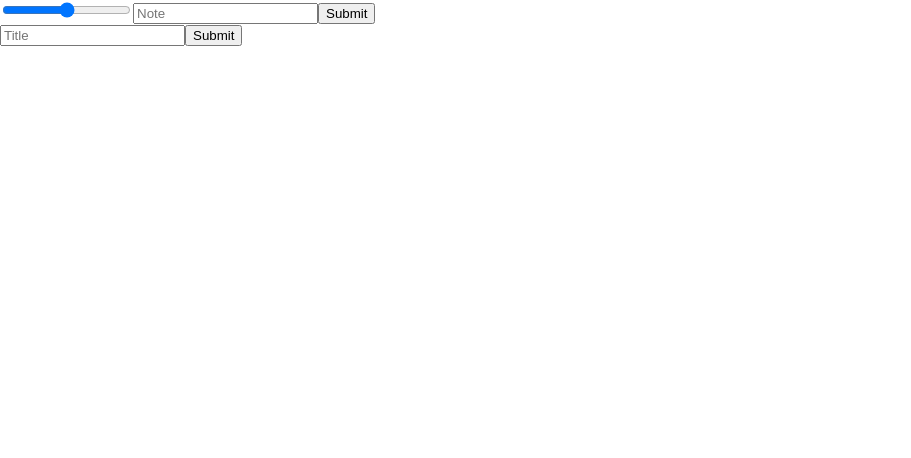
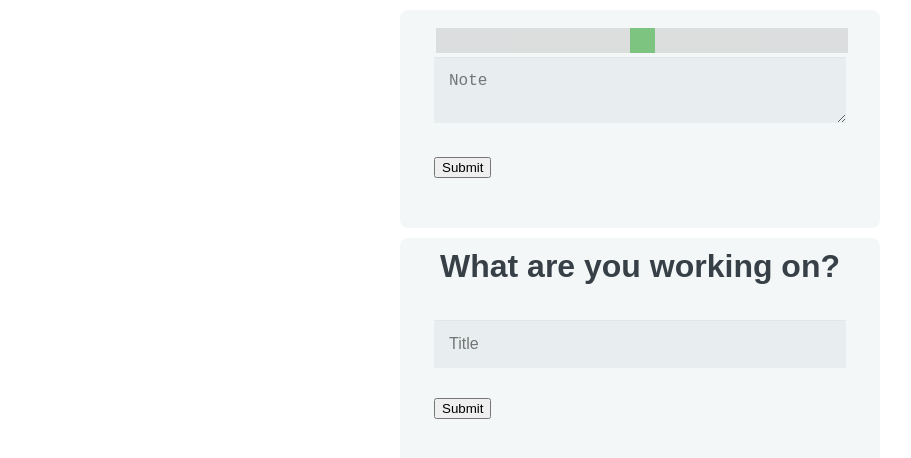
Before and after one commit to Team-Blockchain-Ai-Machine-Learning/Spotifeels, a React (Create React App) app in the folder frontend/: page / in a window 1280 px wide. Shown: the top 458 px of the page, without its empty margins (0-911 px from the left). Built offline with nearby package versions, Linux system fonts and the light colour scheme; the HTML template or start-up script is replaced by a standard one.

Commit message:
ui ideas

```diff
--- a/frontend/src/App.css
+++ b/frontend/src/App.css
@@ -28,11 +28,177 @@
   color: #61dafb;
 }
 
-@keyframes App-logo-spin {
-  from {
-    transform: rotate(0deg);
-  }
-  to {
-    transform: rotate(360deg);
+.slidecontainer {
+  width: 100%; /* Width of the outside container */
+}
+
+/* The slider itself */
+.slider {
+  -webkit-appearance: none;  /* Override default CSS styles */
+  appearance: none;
+  width: 100%; /* Full-width */
+  height: 25px; /* Specified height */
+  background: #d3d3d3; /* Grey background */
+  outline: none; /* Remove outline */
+  opacity: 0.7; /* Set transparency (for mouse-over effects on hover) */
+  -webkit-transition: .2s; /* 0.2 seconds transition on hover */
+  transition: opacity .2s;
+}
+
+/* Mouse-over effects */
+.slider:hover {
+  opacity: 1; /* Fully shown on mouse-over */
+}
+
+/* The slider handle (use -webkit- (Chrome, Opera, Safari, Edge) and -moz- (Firefox) to override default look) */
+.slider::-webkit-slider-thumb {
+  -webkit-appearance: none; /* Override default look */
+  appearance: none;
+  width: 25px; /* Set a specific slider handle width */
+  height: 25px; /* Slider handle height */
+  background: #4CAF50; /* Green background */
+  cursor: pointer; /* Cursor on hover */
+}
+
+.slider::-moz-range-thumb {
+  width: 25px; /* Set a specific slider handle width */
+  height: 25px; /* Slider handle height */
+  background: #4CAF50; /* Green background */
+  cursor: pointer; /* Cursor on hover */
+}
+
+/* input[type=text] {
+  width: 350px;
+  position: absolute;
+  left: 2%;
+  top: 2%;
+  z-index: 1;
+  box-sizing: border-box;
+  border: 2px solid #ccc;
+  border-radius: 4px;
+  font-size: 20px;
+  background-color: white;
+  background-image: url('searchicon.png');
+  background-repeat: no-repeat;
+  padding: 12px 25px 12px 40px;
+  -webkit-transition: width 0.4s ease-in-out;
+  transition: width 0.4s ease-in-out;
+} */
+
+*,
+*:before,
+*:after {
+  -moz-box-sizing: border-box;
+  -webkit-box-sizing: border-box;
+  box-sizing: border-box;
+}
+
+body {
+  font-family: 'Nunito', sans-serif;
+  color: #384047;
+}
+
+form {
+  max-width: 300px;
+  margin: 10px auto;
+  padding: 10px 20px;
+  background: #f4f7f8;
+  border-radius: 8px;
+}
+
+h1 {
+  margin: 0 0 30px 0;
+  text-align: center;
+}
+
+input[type="text"],
+input[type="password"],
+input[type="date"],
+input[type="datetime"],
+input[type="email"],
+input[type="number"],
+input[type="search"],
+input[type="tel"],
+input[type="time"],
+input[type="url"],
+textarea,
+select {
+  background: rgba(255, 255, 255, 0.1);
+  border: none;
+  font-size: 16px;
+  height: auto;
+  margin: 0;
+  outline: 0;
+  padding: 15px;
+  width: 100%;
+  background-color: #e8eeef;
+  color: #8a97a0;
+  box-shadow: 0 1px 0 rgba(0, 0, 0, 0.03) inset;
+  margin-bottom: 30px;
+}
+
+input[type="radio"],
+input[type="checkbox"] {
+  margin: 0 4px 8px 0;
+}
+
+select {
+  padding: 6px;
+  height: 32px;
+  border-radius: 2px;
+}
+
+button {
+  padding: 19px 39px 18px 39px;
+  color: #FFF;
+  background-color: #4bc970;
+  font-size: 18px;
+  text-align: center;
+  font-style: normal;
+  border-radius: 5px;
+  width: 100%;
+  border: 1px solid #3ac162;
+  border-width: 1px 1px 3px;
+  box-shadow: 0 -1px 0 rgba(255, 255, 255, 0.1) inset;
+  margin-bottom: 10px;
+}
+
+fieldset {
+  margin-bottom: 30px;
+  border: none;
+}
+
+legend {
+  font-size: 1.4em;
+  margin-bottom: 10px;
+}
+
+label {
+  display: block;
+  margin-bottom: 8px;
+}
+
+label.light {
+  font-weight: 300;
+  display: inline;
+}
+
+.number {
+  background-color: #5fcf80;
+  color: #fff;
+  height: 30px;
+  width: 30px;
+  display: inline-block;
+  font-size: 0.8em;
+  margin-right: 4px;
+  line-height: 30px;
+  text-align: center;
+  text-shadow: 0 1px 0 rgba(255, 255, 255, 0.2);
+  border-radius: 100%;
+}
+
+@media screen and (min-width: 480px) {
+  form {
+    max-width: 480px;
   }
 }
--- a/frontend/src/UserView.jsx
+++ b/frontend/src/UserView.jsx
@@ -1,5 +1,6 @@
 import React from 'react';
 import Interface from "./Interface";
+import './App.css';
 
 export default class UserView extends React.Component {
   constructor(props) {
@@ -8,6 +9,7 @@ export default class UserView extends React.Component {
     this.state = {
       message: "",
       reaction: {
+        user: 1,
         mood: 50,
         note: "",
         task: 0
@@ -36,7 +38,7 @@ export default class UserView extends React.Component {
       skills: ["gspot","mindfuck"]
     };
     var callback = (x) => this.setState({message: x});
-    if (this.state.i.postReaction(payload).then(
+    if (this.state.i.postTask(payload).then(
         function(res) {
           callback("SENT!");
         },
@@ -91,22 +93,39 @@ export default class UserView extends React.Component {
     return(
       <div>
         {message}
+
         <form  onSubmit={this.submitReaction}>
-            <input type="range" name="mood" min="0" max="100"
-            value={this.state.reaction.mood}
+        <fieldset>
+          <div className="slidecontainer">
+            <input type="range" name="mood" min="0" max="100" className="slider"
+            value={this.state.mood}
             onChange={this.updateMood}/>
-            <input type="textarea" value={this.state.reaction.note} onChange={this.updateNote} placeholder="Note"/>
+          </div>
+            <textarea value={this.state.note} onChange={this.updateNote} placeholder="Note"/>
             <input type="submit"></input>
 
             <br />
+        </fieldset>
 
         </form>
+
+
+    {/* <legend><span class="number">1</span> Your basic info</legend>
+    <label for="name">Name:</label>
+    <input type="text" id="name" name="user_name">
+
+    <label for="mail">Email:</label>
+    <input type="email" id="mail" name="user_email"></input> */}
+
         <form  onSubmit={this.submitTask}>
+
+            <h1>What are you working on?</h1>
+            <fieldset>
             <input type="text" value={this.state.task.title} onChange={this.updateTitle} placeholder="Title"/>
             <input type="submit"></input>
 
             <br />
-
+            </fieldset>
         </form>
        </div>
     );
```
Also changed, not shown: frontend/src/searchicon.png (added).
